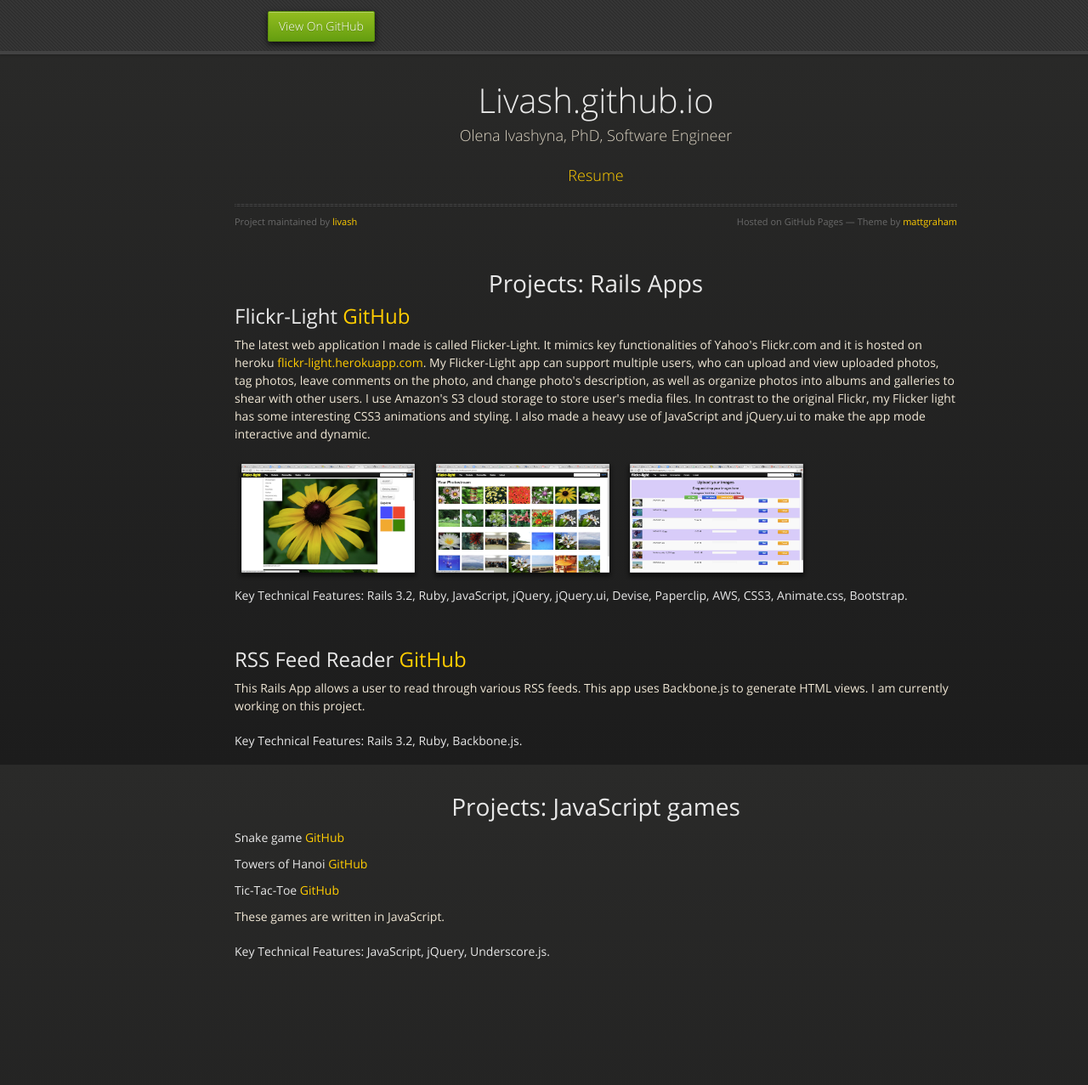
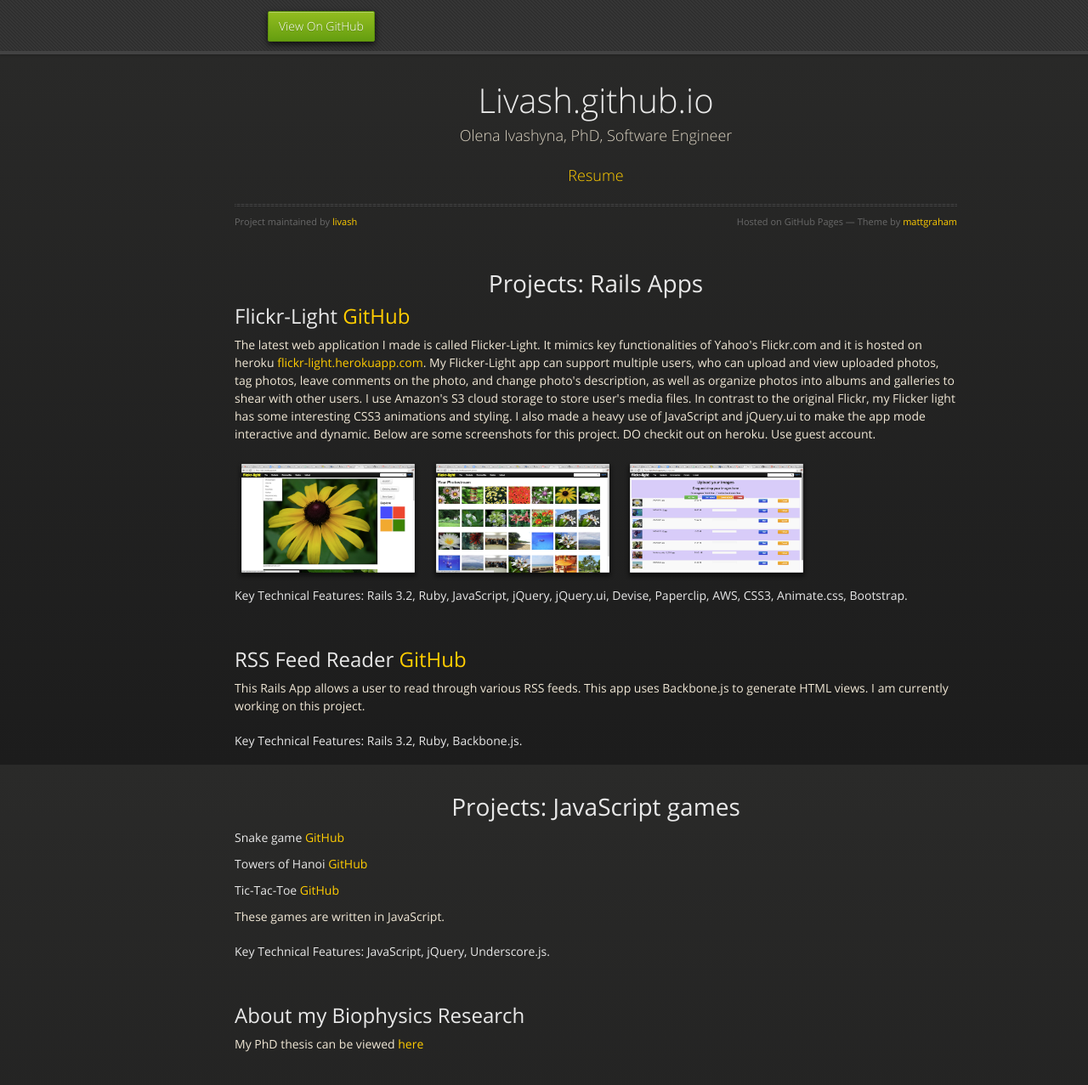
Before and after one commit to livash/livash.github.io, a Jekyll site: the page index.html, which Jekyll copies as it is, in a window 1280 px wide and 1349 px high. Shown: the top 1277 px of the window at 85% size. Built offline with Jekyll 4.4.1, drawn with Linux system fonts in a browser that asks for light colours; nearby versions of some CDN libraries.

Commit message:
added research section

```diff
--- a/index.html
+++ b/index.html
@@ -37,7 +37,7 @@
 <a name="flickr-light-github" class="anchor" href="#flickr-light-github"><span class="octicon octicon-link"></span></a>Flickr-Light <a href="https://github.com/livash/Flicker">GitHub</a>
 </h2>
 
-<p>The latest web application I made is called Flicker-Light. It mimics key functionalities of Yahoo's Flickr.com and it is hosted on heroku <a href="http://flickr-light.herokuapp.com">flickr-light.herokuapp.com</a>. My Flicker-Light app can support multiple users, who can upload and view uploaded photos, tag photos, leave comments on the photo, and change photo's description, as well as organize photos into albums and galleries to shear with other users. I use Amazon's S3 cloud storage to store user's media files. In contrast to the original Flickr, my Flicker light has some interesting CSS3 animations and styling. I also made a heavy use of JavaScript and jQuery.ui to make  the app mode interactive and dynamic.</p>
+<p>The latest web application I made is called Flicker-Light. It mimics key functionalities of Yahoo's Flickr.com and it is hosted on heroku <a href="http://flickr-light.herokuapp.com">flickr-light.herokuapp.com</a>. My Flicker-Light app can support multiple users, who can upload and view uploaded photos, tag photos, leave comments on the photo, and change photo's description, as well as organize photos into albums and galleries to shear with other users. I use Amazon's S3 cloud storage to store user's media files. In contrast to the original Flickr, my Flicker light has some interesting CSS3 animations and styling. I also made a heavy use of JavaScript and jQuery.ui to make  the app mode interactive and dynamic. Below are some screenshots for this project. DO checkit out on heroku. Use guest account.</p>
 <div class="images">
 	<div class="image-thumb"><img src="images/ScreenShot_01.png" style="width:220px;"></img></div>
 	<div class="image-thumb"><img src="images/ScreenShot_02.png" style="width:220px;"></img></div>
@@ -55,22 +55,22 @@
 <p>This Rails App allows a user to read through various RSS feeds. This app uses Backbone.js to generate HTML views. I am currently working on this project.</p>
 
 <h4>
-<a class="anchor" ><span class="octicon octicon-link"></span></a>Key Technical Features: Rails 3.2, Ruby, Backbone.js.
+Key Technical Features: Rails 3.2, Ruby, Backbone.js.
 </h4>
 <br>
 <br>
 <h1 style="text-align:center;">Projects: JavaScript games</h1>
 
 <h4>
-<a class="anchor"><span class="octicon octicon-link"></span></a>Snake game <a href="https://github.com/livash/Snake">GitHub</a>
+Snake game <a href="https://github.com/livash/Snake">GitHub</a>
 </h4>
 
 <h4>
-<a name="towers-of-hanoi-github" class="anchor" href="#towers-of-hanoi-github"><span class="octicon octicon-link"></span></a>Towers of Hanoi <a href="https://github.com/livash/">GitHub</a>
+Towers of Hanoi <a href="https://github.com/livash/">GitHub</a>
 </h4>
 
 <h4>
-<a class="anchor"><span class="octicon octicon-link"></span></a>Tic-Tac-Toe <a href="https://github.com/livash/">GitHub</a>
+Tic-Tac-Toe <a href="https://github.com/livash/">GitHub</a>
 </h4>
 
 <p>These games are written in JavaScript.</p>
@@ -78,6 +78,10 @@
 <h4>
 <a class="anchor"><span class="octicon octicon-link"></span></a>Key Technical Features: JavaScript, jQuery, Underscore.js.
 </h4>
+<br>
+<br>
+<h2>About my Biophysics Research</h2>
+<p>My PhD thesis can be viewed <a href="http://openscholarship.wustl.edu/etd/411/">here</a></p>
 
       </section>
 
```
